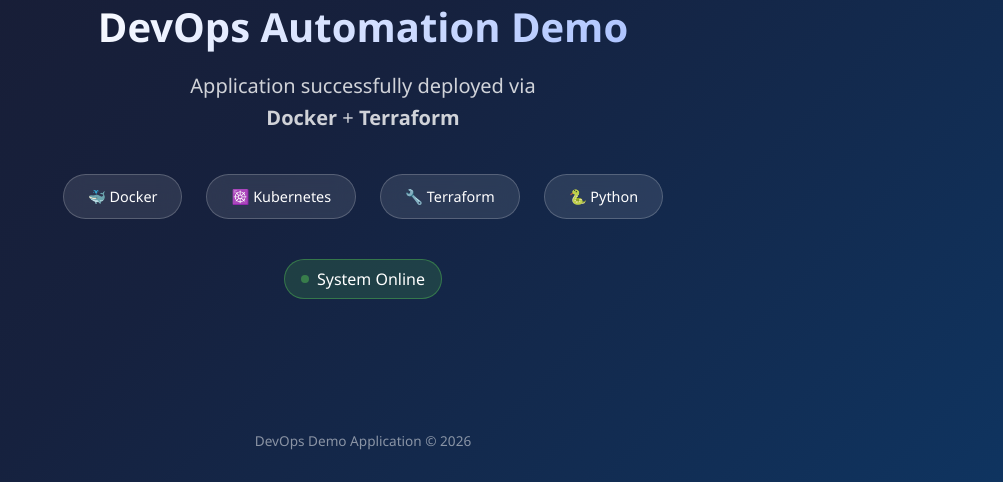
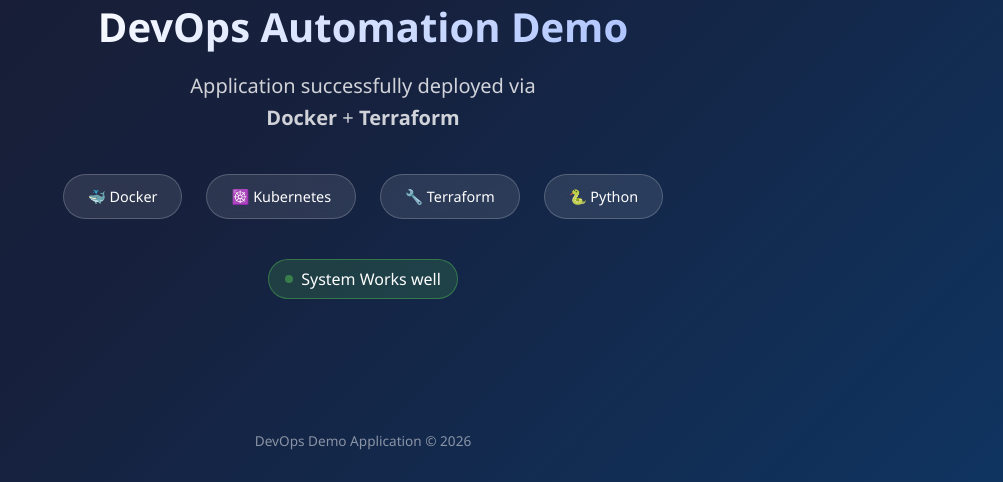
Before and after one commit to shivanidesainu/repo_pipeline, a Flask app: page /home in a window 1280 px wide. Shown: the part 318-800 px from the top of the page, without its empty margins (277-1280 px from the left). Run offline with Flask 3, Linux system fonts and the light colour scheme.

Commit message:
first docker pipleine

```diff
--- a/app/templates/home.html
+++ b/app/templates/home.html
@@ -136,7 +136,7 @@
 
         <div class="status">
             <span class="status-dot"></span>
-            <span>System Online</span>
+            <span>System Works well</span>
         </div>
     </div>
 
```
Also changed, not shown: .github/workflows/docker.yml.
